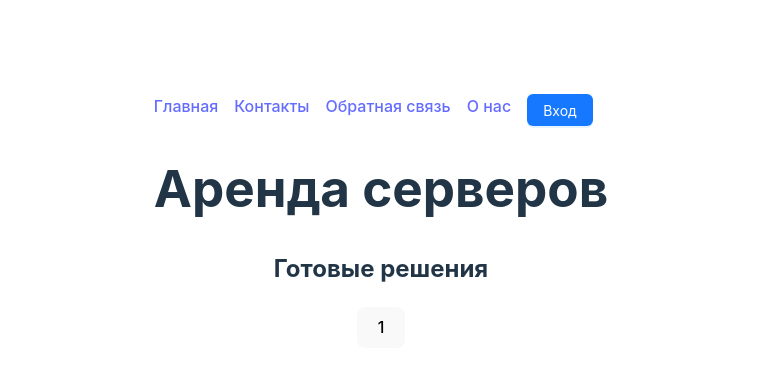
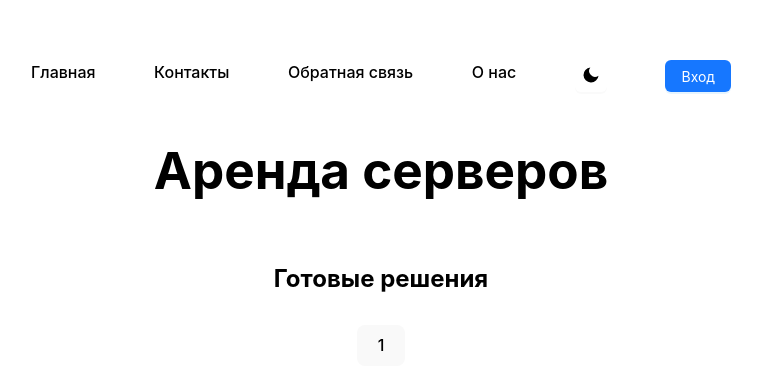
Before and after one commit to Trudovk/frontend-course-3, a React (Vite) app: page / in a window 1280 px wide. Shown: the part 179-568 px from the top of the page, without its empty margins (259-1021 px from the left). Built offline with nearby package versions, Linux system fonts and the light colour scheme; no server answers.

Commit message:
Add styled-components and global styles

```diff
--- a/package.json
+++ b/package.json
@@ -14,7 +14,8 @@
     "pocketbase": "^0.20.1",
     "react": "^18.2.0",
     "react-dom": "^18.2.0",
-    "react-router-dom": "^6.21.1"
+    "react-router-dom": "^6.21.1",
+    "styled-components": "^6.1.8"
   },
   "devDependencies": {
     "@types/react": "^18.2.43",
--- a/src/App.tsx
+++ b/src/App.tsx
@@ -2,11 +2,19 @@ import "./App.css";
 import Header from "./components/header";
 import MainRouter from "./pages/routes";
 import { AuthProvider } from "./components/authContext";
+import styled from "styled-components";
+
+const StyledHeader = styled(Header)`
+  box-shadow: 0 0 10px 0 rgba(0, 0, 0, 0.5);
+  padding: 8px 16px;
+  background-color: var(--theme);
+  color: var(--text);
+`;
 
 function App() {
   return (
     <AuthProvider>
-      <Header />
+      <StyledHeader />
       <MainRouter />
     </AuthProvider>
   );
--- a/src/components/header/nav/index.tsx
+++ b/src/components/header/nav/index.tsx
@@ -1,23 +1,101 @@
-import React from "react";
+import React, { useState } from "react";
 import { Link } from "react-router-dom";
 import { ROUTES } from "../../../pages/routes";
 import { Button, Flex } from "antd";
 import { useAuthContext } from "../../authContext";
+import styled from "styled-components";
+
+const ButtonStyle = styled(Button)`
+  &.ant-btn-default {
+    background-color: var(--theme);
+    border: none;
+    color: var(--text);
+  }
+  &:focus {
+    border: none;
+  }
+  &:active {
+    border: none;
+  }
+`;
+
+type StyledNavProps = {
+  width?: string;
+};
+
+const StyledNav = styled.nav<StyledNavProps>`
+  display: flex;
+  justify-content: space-between;
+  gap: 8px;
+  width: ${({ width }) => width || "auto"};
+`;
+
+const StyledLink = styled(Link)`
+  color: var(--text);
+  text-decoration: none;
+`;
 
 export default function Nav() {
   const { isAuth, setIsAuth } = useAuthContext();
+  const [currentTheme, setCurrentTheme] = useState<"dark" | "light">("light");
+
+  const changeTheme = () => {
+    const newTheme = currentTheme === "dark" ? "light" : "dark";
+    document.documentElement.setAttribute("data-theme", newTheme);
+    setCurrentTheme(newTheme);
+  };
   return (
-    <nav>
-      <Flex gap="middle">
-        <Link to={ROUTES.HOME}>Главная</Link>
-        <Link to={ROUTES.CONTACTS}>Контакты</Link>
-        <Link to={ROUTES.FEEDBACK}>Обратная связь</Link>
-        <Link to={ROUTES.ABOUTUS}>О нас</Link>
-        {isAuth && <Link to={ROUTES.ACCOUNT}>Аккаунт</Link>}
-        <Button type="primary" onClick={() => setIsAuth(!isAuth)}>
-          {isAuth == true ? "Выход" : "Вход"}
-        </Button>
-      </Flex>
-    </nav>
+    <StyledNav width="700px">
+      <StyledLink to={ROUTES.HOME}>Главная</StyledLink>
+      <StyledLink to={ROUTES.CONTACTS}>Контакты</StyledLink>
+      <StyledLink to={ROUTES.FEEDBACK}>Обратная связь</StyledLink>
+      <StyledLink to={ROUTES.ABOUTUS}>О нас</StyledLink>
+      {isAuth && <StyledLink to={ROUTES.ACCOUNT}>Аккаунт</StyledLink>}
+      <ButtonStyle
+        icon={
+          currentTheme === "light" ? (
+            <svg
+              viewBox="0 0 24 24"
+              width="20"
+              height="20"
+              stroke="--theme"
+              strokeWidth="2"
+              fill="!--theme"
+              strokeLinecap="round"
+              strokeLinejoin="round"
+            >
+              <path d="M21 12.79A9 9 0 1 1 11.21 3 7 7 0 0 0 21 12.79z"></path>
+            </svg>
+          ) : (
+            <svg
+              viewBox="0 0 24 24"
+              width="20"
+              height="20"
+              stroke="var(--text)"
+              strokeWidth="2"
+              fill="var(--theme)"
+              strokeLinecap="round"
+              strokeLinejoin="round"
+            >
+              <circle cx="12" cy="12" r="5"></circle>
+              <line x1="12" y1="1" x2="12" y2="3"></line>
+              <line x1="12" y1="21" x2="12" y2="23"></line>
+              <line x1="4.22" y1="4.22" x2="5.64" y2="5.64"></line>
+              <line x1="18.36" y1="18.36" x2="19.78" y2="19.78"></line>
+              <line x1="1" y1="12" x2="3" y2="12"></line>
+              <line x1="21" y1="12" x2="23" y2="12"></line>
+              <line x1="4.22" y1="19.78" x2="5.64" y2="18.36"></line>
+              <line x1="18.36" y1="5.64" x2="19.78" y2="4.22"></line>
+            </svg>
+          )
+        }
+        onClick={() => {
+          changeTheme();
+        }}
+      ></ButtonStyle>
+      <Button type="primary" onClick={() => setIsAuth(!isAuth)}>
+        {isAuth == true ? "Выход" : "Вход"}
+      </Button>
+    </StyledNav>
   );
 }
--- a/src/components/pagination/index.tsx
+++ b/src/components/pagination/index.tsx
@@ -1,10 +1,11 @@
+import styled from "styled-components";
 type Props = {
   currentPage: number;
   totalPages: number;
   onSwitch: (page: number) => void;
 };
 
-const Pagination: React.FC<Props> = (props) => {
+export default function Pagination(props: Props) {
   return (
     <div>
       {props.currentPage > 2 && (
@@ -34,6 +35,24 @@ const Pagination: React.FC<Props> = (props) => {
       )}
     </div>
   );
-};
+}
 
-export default Pagination;
+export const StyledPagination = styled(Pagination)`
+  & {
+    display: flex;
+    justify-content: center;
+    margin-top: 20px;
+    button {
+      margin: 0 5px;
+      padding: 5px 10px;
+      border: 1px solid #000;
+      border-radius: 5px;
+      background-color: #fff;
+      cursor: pointer;
+      &:hover {
+        background-color: #000;
+        color: #fff;
+      }
+    }
+  }
+`;
--- /dev/null
+++ b/src/global-styles.tsx
@@ -0,0 +1,24 @@
+import { createGlobalStyle } from "styled-components";
+import { Button } from "antd";
+
+const GlobalStyles = createGlobalStyle`
+    :root {
+      --theme: white;
+      --text: black;
+    }
+	body {
+      background-color: var(--theme);
+      color: var(--text);
+    }
+    html[data-theme=light] {
+				--theme: white;
+                --text: black;
+    }
+
+    html[data-theme=dark] {
+				--theme: #242424;
+                --text: white;
+    }
+`;
+
+export default GlobalStyles;
--- a/src/main.tsx
+++ b/src/main.tsx
@@ -3,10 +3,12 @@ import ReactDOM from "react-dom/client";
 import App from "./App.tsx";
 import "./index.css";
 import { BrowserRouter } from "react-router-dom";
+import GlobalStyles from "./global-styles.tsx";
 
 ReactDOM.createRoot(document.getElementById("root")!).render(
   <React.StrictMode>
     <BrowserRouter>
+      <GlobalStyles />
       <App />
     </BrowserRouter>
   </React.StrictMode>
--- a/src/pages/home/index.tsx
+++ b/src/pages/home/index.tsx
@@ -1,8 +1,16 @@
 import { useEffect, useState } from "react";
 import { Table } from "antd";
-import "../../App.css";
 import { ColumnsType, PaginationType, ServerType } from "../../types";
-import Pagination from "../../components/pagination";
+import styled from "styled-components";
+import { StyledPagination } from "../../components/pagination";
+
+const StyledMain = styled.main`
+  padding: 16px;
+  display: flex;
+  flex-direction: column;
+  align-items: center;
+  gap: 8px;
+`;
 
 export default function Home() {
   const [data, setData] = useState<ServerType[] | null>(null);
@@ -58,15 +66,15 @@ export default function Home() {
   ];
 
   return (
-    <main className="App">
+    <StyledMain>
       <h1>Аренда серверов</h1>
       <h2>Готовые решения</h2>
       {data && <Table dataSource={data} columns={columns} pagination={false} />}
-      <Pagination
+      <StyledPagination
         currentPage={pagination.current}
         totalPages={pagination.totalPages}
         onSwitch={(page) => setPagination({ ...pagination, current: page })}
       />
-    </main>
+    </StyledMain>
   );
 }
```
Also changed, not shown: 1 other file (tests, documents, lock files or other folders).
